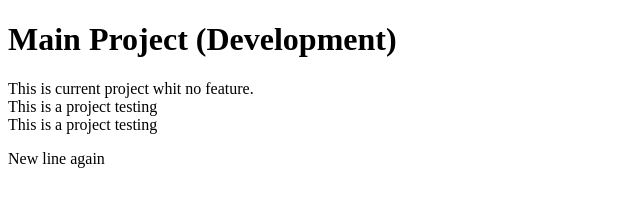
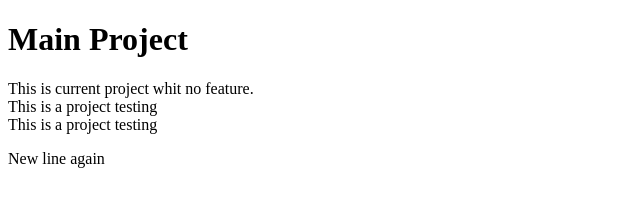
Before and after one commit to OscOkt021/section-satu-versioning, a plain HTML site: page index.html in a window 1280 px wide. Shown: the whole page, without its empty margins (0-640 px from the left). Drawn offline with Linux system fonts and the light colour scheme.

Commit message:
Revisi index.html

```diff
--- a/index.html
+++ b/index.html
@@ -7,7 +7,7 @@
     <title>Main Project</title>
 </head>
 <body>
-    <h1>Main Project (Development)</h1>
+    <h1>Main Project</h1>
     <p>
         This is current project whit no feature. <br> This is a project testing <br>
         This is a project testing
```
